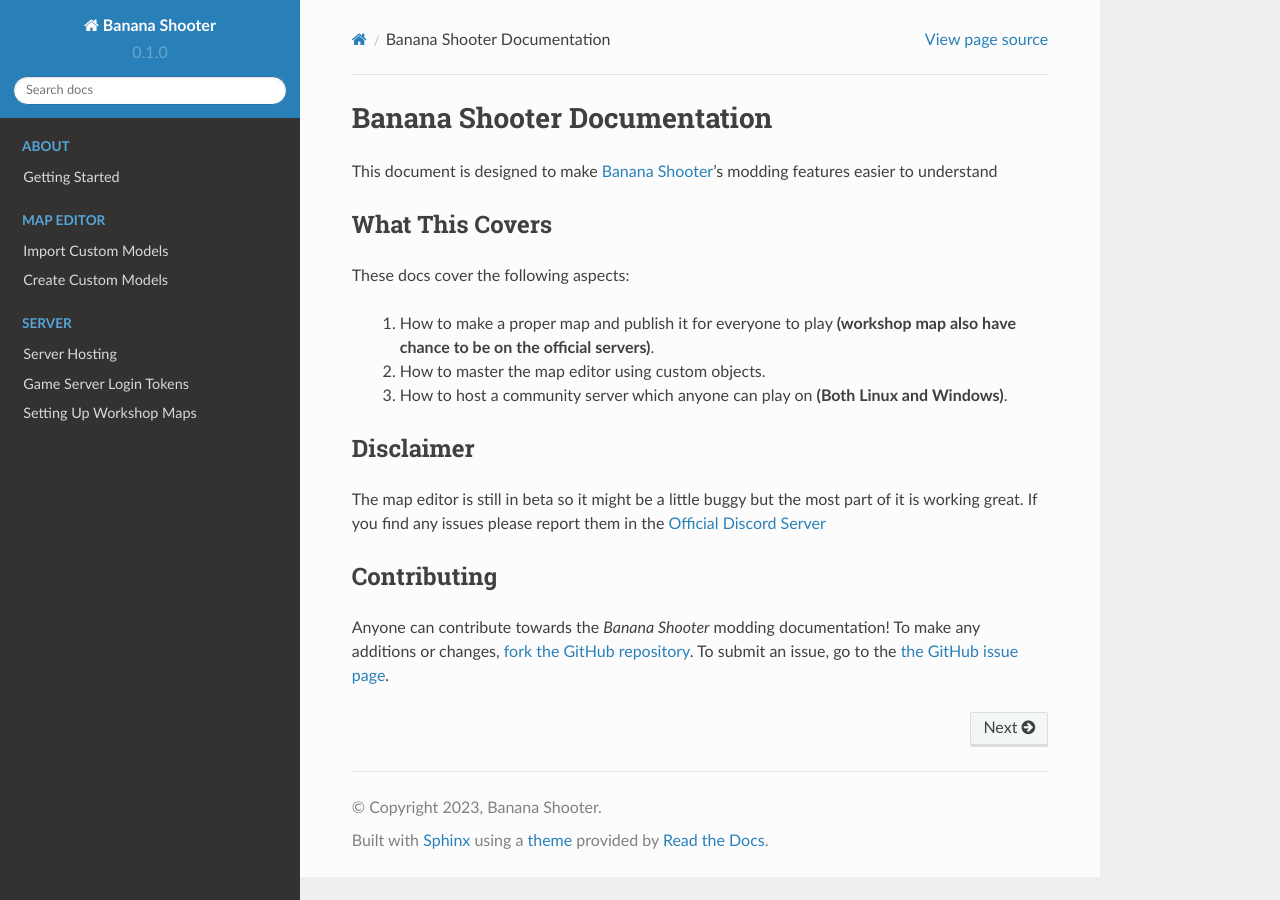
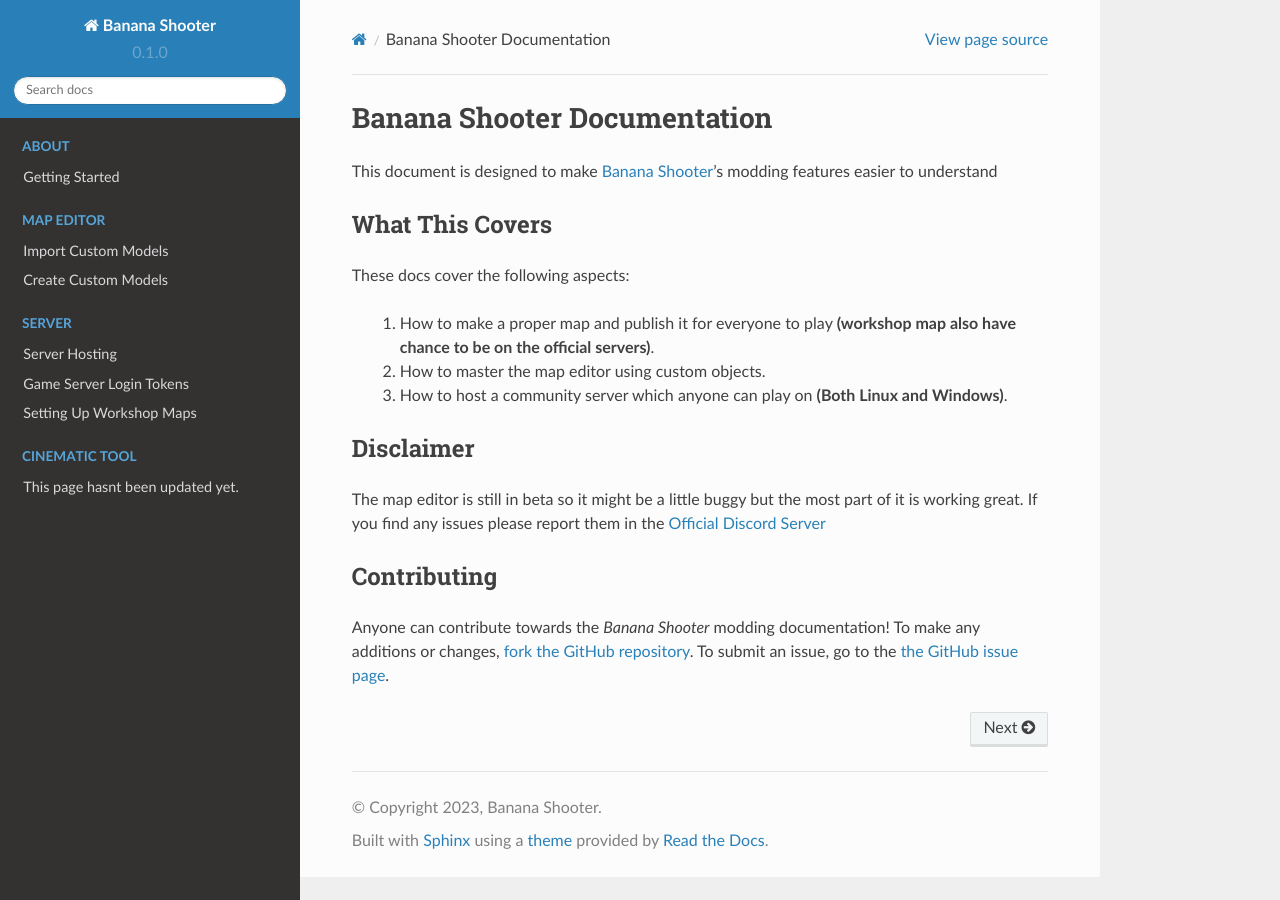
Before and after one commit to CodingDaniel1/bs-docs, a Sphinx documentation site: the page built from docs/source/index.rst, in a window 1280 px wide. Built offline with Sphinx 7.4.7 and the Read the Docs theme 2.0.0, drawn with Linux system fonts in a browser that asks for light colours.

Commit message:
Update index.rst

```diff
--- a/docs/source/index.rst
+++ b/docs/source/index.rst
@@ -45,3 +45,10 @@
 	server/server-hosting
 	server/game-server-login-tokens
 	server/enabling-workshop
+
+.. toctree::
+	:maxdepth: 10
+	:hidden:
+	:caption: Cinematic Tool
+
+	cinematic-tool/demo-camera
```
